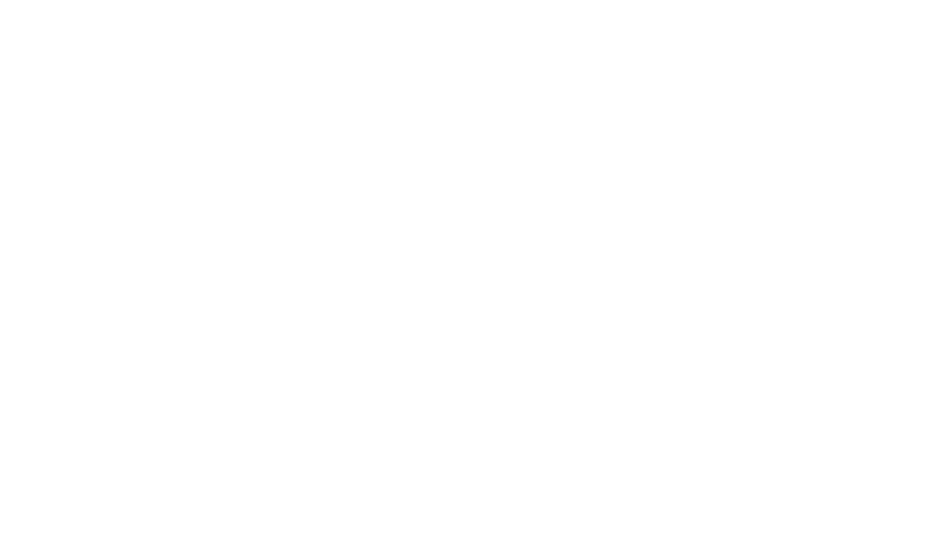
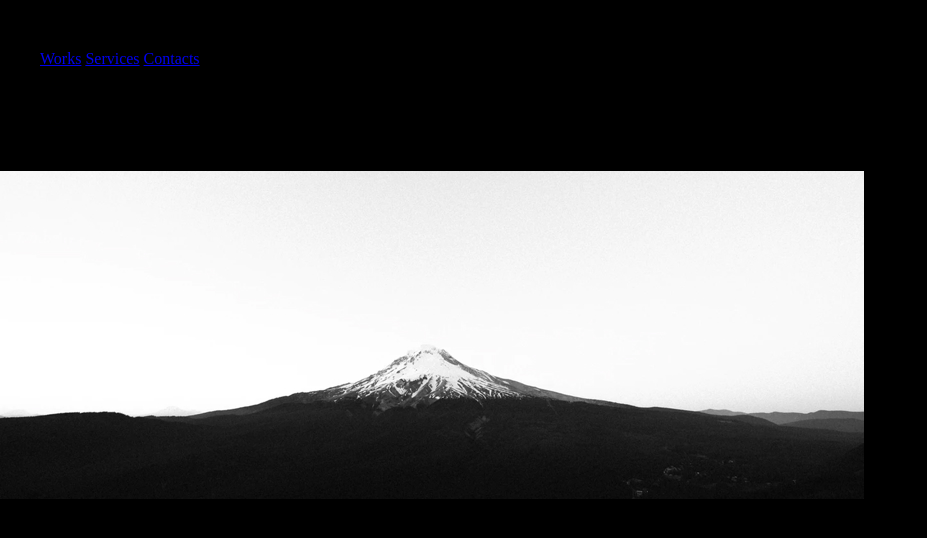
Before and after one commit to Chali96/ResponsiveDesign, a plain HTML site: page index.html in a window 1280 px wide. Shown: the whole page, without its empty margins (0-927 px from the left). Drawn offline with Linux system fonts and the light colour scheme.

Commit message:
all elements in place in index.html

```diff
--- a/index.html
+++ b/index.html
@@ -8,7 +8,26 @@
     <link rel="stylesheet" href="styles/index.css">
     <title>Document</title>
 </head>
-<body>
+<body class="body">
+    <header>
+        <div class="header">
+            <p>Head.</p>
+            <nav>
+                <ul>
+                    <a href="#">Works</a>
+                    <a href="#">Services</a>
+                    <a href="#">Contacts</a>
+                </ul>
+            </nav>
+        </div>
+    </header>
+    <section>
+        <div class="section">
+          <h2>Japan</h2>
+          <p>Fusce vehicula dolor arcu, sit amet blandit dolor mollis nec. Donec viverra eleifend lacus, vitae ullamcor.</p>
+          <img src="images/ImgJapan.jpeg" alt="Montain">
+        </div>
+    </section>
 
 </body>
 </html>
--- a/styles/index.css
+++ b/styles/index.css
@@ -0,0 +1,3 @@
+.body{
+    background-color: black;
+}
```
